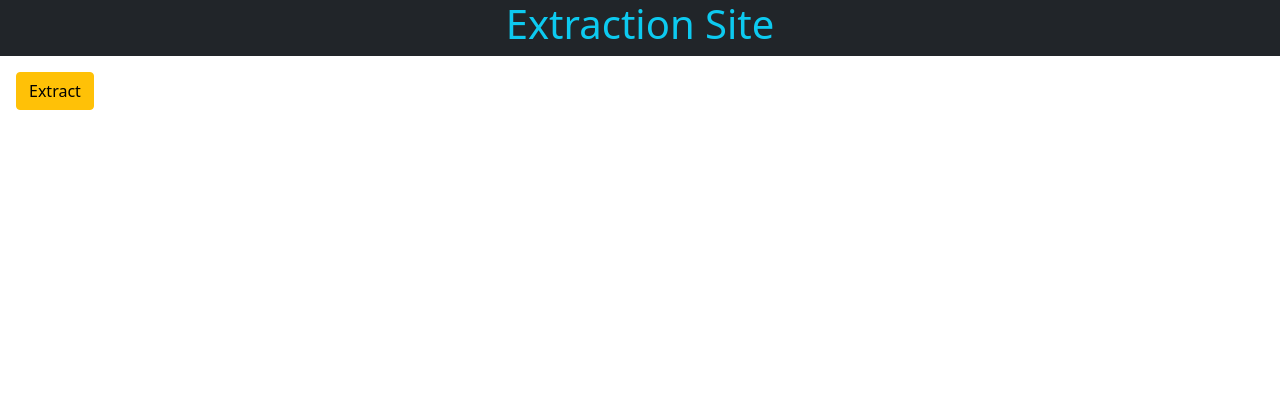
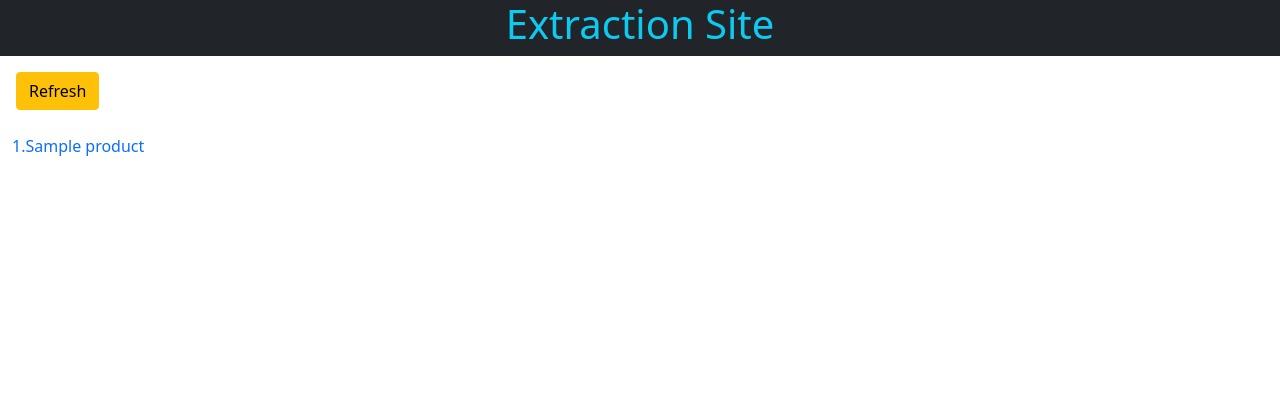
Before and after one commit to zahur76/python-extraction-site, a Django app: template home/templates/home/index.html in a window 1280 px wide. Shown: the top 420 px of the page. Run offline with Django 3.2, Linux system fonts and the light colour scheme; the template is opened without the code that fills it: most values are stand-ins (such as "Sample title", 1, 10 or a date in 2020).

Commit message:
add view to display all products

```diff
--- a/home/static/home/css/home.css
+++ b/home/static/home/css/home.css
@@ -0,0 +1,3 @@
+a {
+    text-decoration: none;
+}
--- a/home/templates/home/index.html
+++ b/home/templates/home/index.html
@@ -8,9 +8,16 @@
 {% block content %}
     <div class="row m-0">
         <div class="col-12 p-3">
-            <a class="btn btn-warning h1" href="{% url 'extractor' %}">Extract</a>
+            <a class="btn btn-warning h1 refresh" href="{% url 'extractor' %}">Refresh</a>
         </div>
     </div>
+    {% for product in products %}
+        <div class="row m-0">
+            <div class="col-12">
+                <a href="{% url 'product_details' product_id=product.id %}">{{ product.id }}.{{ product.product_name }}</a>
+            </div>
+        </div>
+    {% endfor %}
 {% endblock %}
 
 {% block extra_js %}
--- a/home/urls.py
+++ b/home/urls.py
@@ -5,4 +5,5 @@ from . import views
 urlpatterns = [
     path('', views.home, name='home'),
     path('extractor', views.extractor, name='extractor'),
+    path('product_details/<int:product_id>', views.product_details, name='product_details'),
 ]
--- a/static/css/base.css
+++ b/static/css/base.css
@@ -12,3 +12,15 @@ nav a {
 .content {
     flex: 1;
 }
+
+.overlay{
+    background: black url('/media/loading.gif') no-repeat center center;
+    opacity: 0.5;
+    width: 100%;
+    height: 100%;
+    z-index: 2;
+    top: 0;
+    left: 0;
+    position: fixed;
+    display: none;
+}
--- a/static/js/base.js
+++ b/static/js/base.js
@@ -0,0 +1,6 @@
+$(document).ready(function(){
+
+    $('.refresh').click(function(){
+        $(".overlay").css('display', 'block');
+    });
+});
```
Also changed, not shown: home/views.py (+27 -8 lines), media/loading.gif (added).
